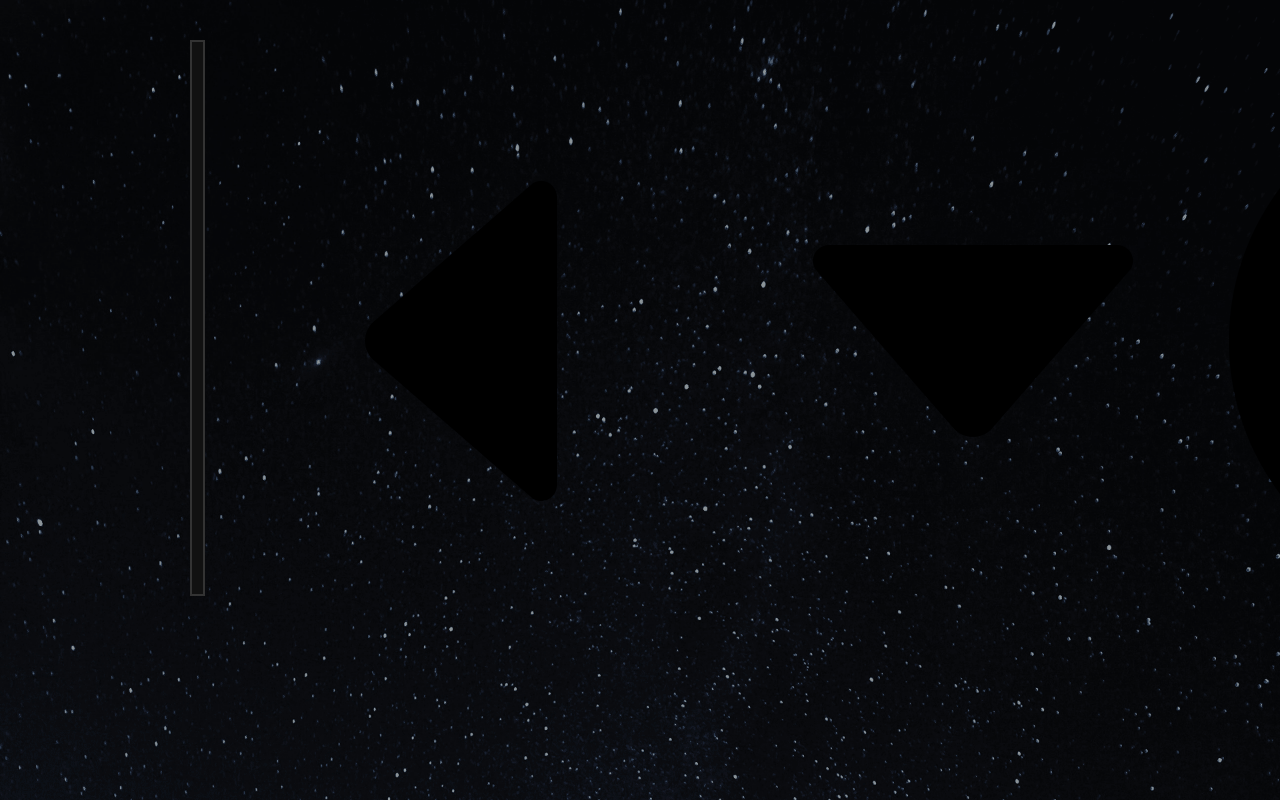
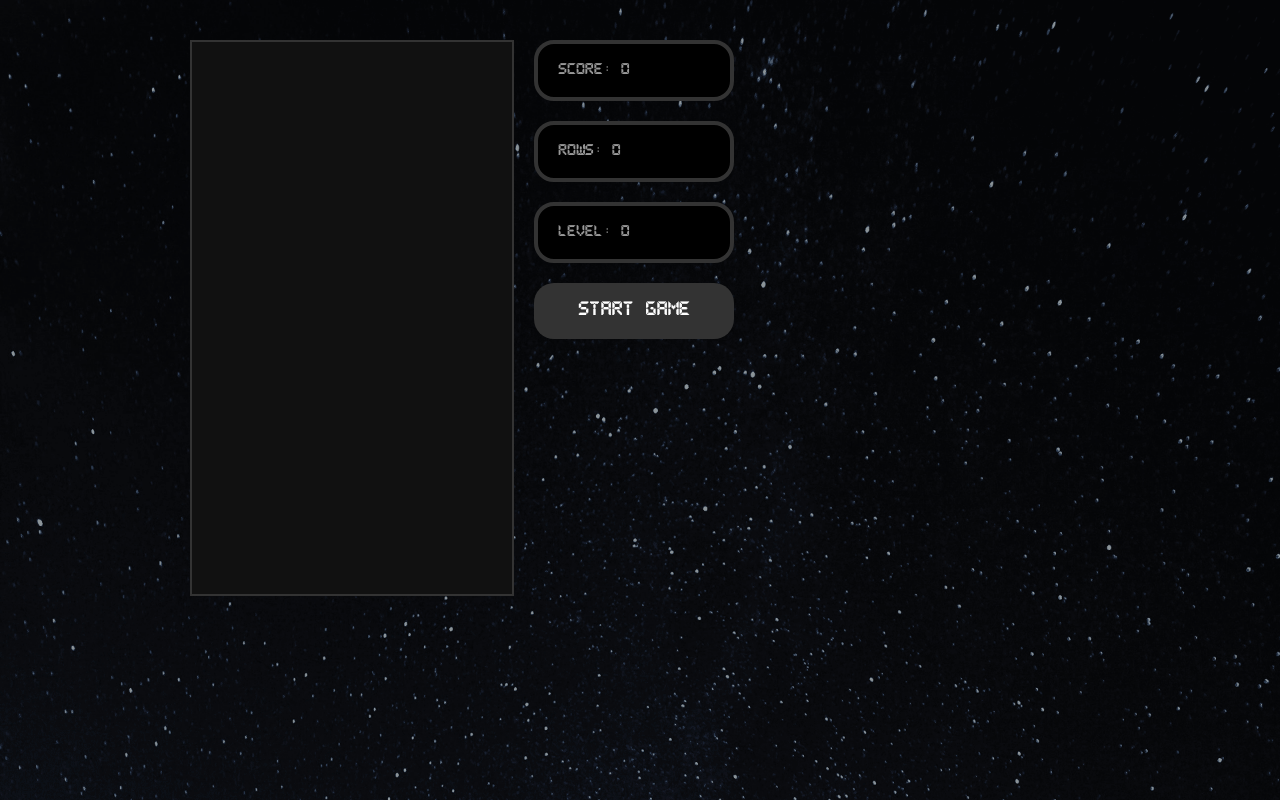
Before and after one commit to mrclag/Emoji-Tetris, a React (Create React App) app: page / in a window 1280 px wide. Built offline with nearby package versions, Linux system fonts and the light colour scheme.

Commit message:
made the tetros as emojis, fixed control panel for web

```diff
--- a/src/components/Cell.jsx
+++ b/src/components/Cell.jsx
@@ -4,9 +4,11 @@ import { TETROMINOS } from '../tetrominos';
 
 // React.memo makes sure we only re-render the changed cells
 const Cell = ({ type }) => (
-  <StyledCell type={type} color={TETROMINOS[type].color}>
-    {console.log('rerender cell')}
-  </StyledCell>
+  <StyledCell
+    type={type}
+    color={TETROMINOS[type].color}
+    emoji={TETROMINOS[type].emoji}
+  ></StyledCell>
 );
 
 export default React.memo(Cell);
--- a/src/components/styles/Cell.styles.js
+++ b/src/components/styles/Cell.styles.js
@@ -4,14 +4,15 @@ export const StyledCell = styled.div`
   width: auto;
   /* background: rgba(${props => props.color}, 0.8); */
   background: ${props =>
-    props.color !== '0, 0, 0'
-      ? `url('https://i.ibb.co/xJ4534p/tinysmiley.png')`
-      : 'none'};
-  border: ${props => (props.type === 0 ? '0px solid' : '4px solid')};
+    props.color !== '0, 0, 0' ? `url(${props.emoji})` : 'none'};
+  background-size: contain;
+  background-repeat: no-repeat;
+  /* border: ${props => (props.type === 0 ? '0px solid' : '4px solid')};
   border-bottom-color: rgba(${props => props.color}, 0.1);
   border-right-color: rgba(${props => props.color}, 1);
   border-top-color: rgba(${props => props.color}, 1);
   border-left-color: rgba(${props => props.color}, 0.3);
-  outline: ${props => (props.color !== '0, 0, 0' ? '0px solid white' : 'none')}
+  outline: ${props =>
+    props.color !== '0, 0, 0' ? '0px solid white' : 'none'} */
 }
 `;
--- a/src/components/styles/ControlPanel.styles.js
+++ b/src/components/styles/ControlPanel.styles.js
@@ -8,7 +8,9 @@ export const ControlWrapper = styled.div`
 `;
 
 export const ControlButton = styled.img`
+  display: none;
   @media screen and (max-width: 800px) {
+    display: unset;
     color: white;
     height: 10vh;
     width: 20%;
--- a/src/tetrominos.js
+++ b/src/tetrominos.js
@@ -7,7 +7,8 @@ export const TETROMINOS = {
       [0, 'I', 0, 0],
       [0, 'I', 0, 0]
     ],
-    color: '80, 227, 230'
+    color: '80, 227, 230',
+    emoji: 'https://i.ibb.co/xJ4534p/tinysmiley.png'
   },
   J: {
     shape: [
@@ -15,7 +16,8 @@ export const TETROMINOS = {
       [0, 'J', 0],
       ['J', 'J', 0]
     ],
-    color: '36, 95, 223'
+    color: '36, 95, 223',
+    emoji: 'https://i.ibb.co/0KfKkmB/madEmoji.png'
   },
   L: {
     shape: [
@@ -23,14 +25,16 @@ export const TETROMINOS = {
       [0, 'L', 0],
       [0, 'L', 'L']
     ],
-    color: '223, 173, 36'
+    color: '223, 173, 36',
+    emoji: 'https://i.ibb.co/sJXtMSn/silly-Emoji.png'
   },
   O: {
     shape: [
       ['O', 'O'],
       ['O', 'O']
     ],
-    color: '223, 217, 36'
+    color: '223, 217, 36',
+    emoji: 'https://i.ibb.co/WcRpDxY/tears-Emoji.png'
   },
   S: {
     shape: [
@@ -38,7 +42,8 @@ export const TETROMINOS = {
       ['S', 'S', 0],
       [0, 0, 0]
     ],
-    color: '48, 211, 56'
+    color: '48, 211, 56',
+    emoji: 'https://i.ibb.co/ggqbvC1/wink-Emoji.png'
   },
   T: {
     shape: [
@@ -46,7 +51,8 @@ export const TETROMINOS = {
       ['T', 'T', 'T'],
       [0, 'T', 0]
     ],
-    color: '132, 61, 198'
+    color: '132, 61, 198',
+    emoji: 'https://i.ibb.co/7pRdwP3/thinking-Emoji.png'
   },
   Z: {
     shape: [
@@ -54,7 +60,8 @@ export const TETROMINOS = {
       [0, 'Z', 'Z'],
       [0, 0, 0]
     ],
-    color: '227, 78, 78'
+    color: '227, 78, 78',
+    emoji: 'https://i.ibb.co/DY9DLg8/sadEmoji.png'
   }
 };
 
```
